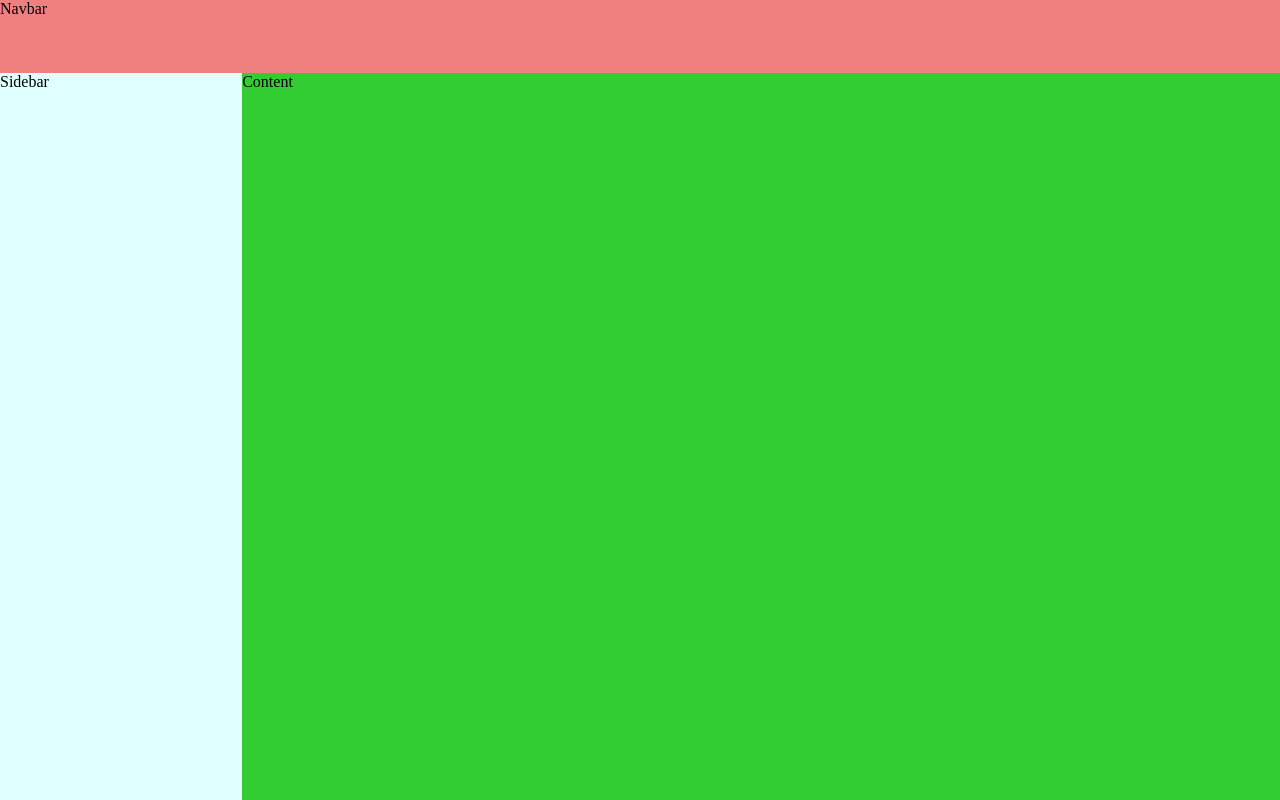
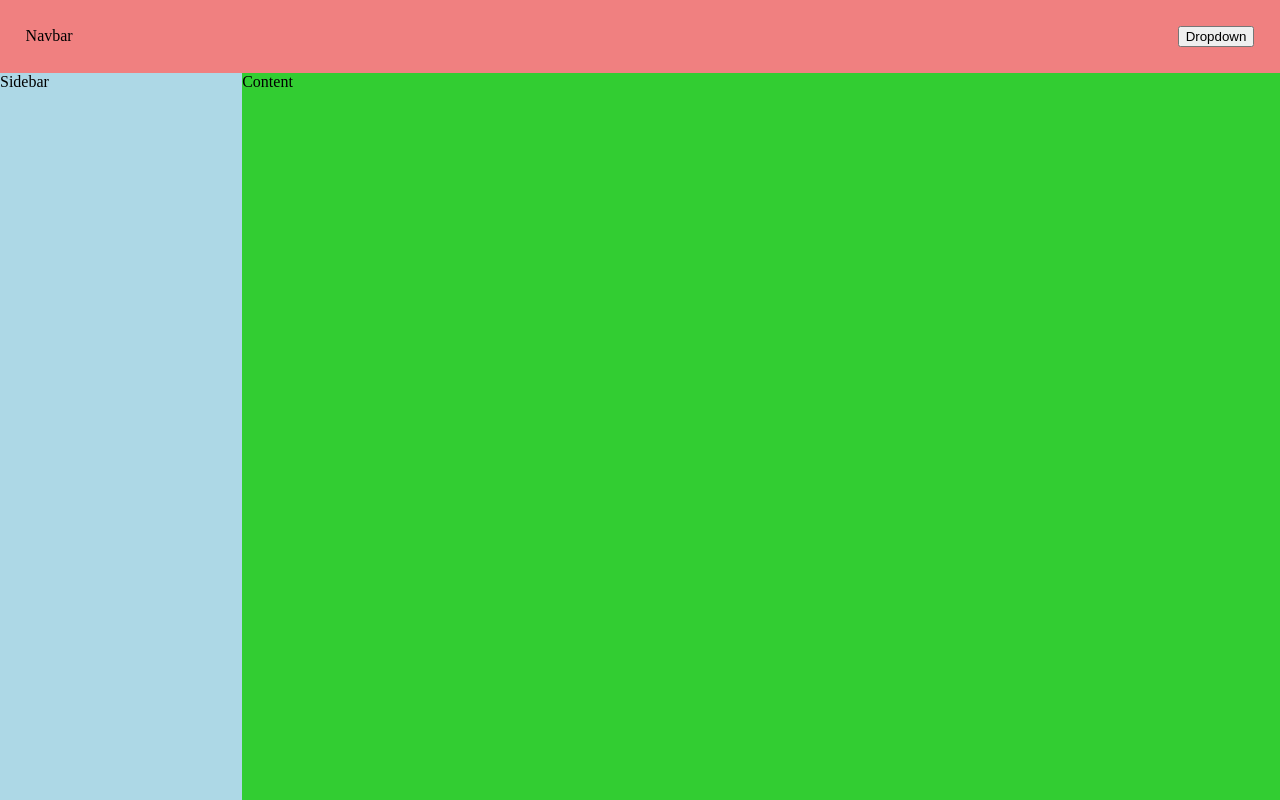
Before and after one commit to assiajsaad/odin-dynamic-user-interface-interactions, a website built with webpack: page src/index.html in a window 1280 px wide. Built offline with nearby package versions, Linux system fonts and the light colour scheme.

Commit message:
Implemented Dropdown

```diff
--- /dev/null
+++ b/src/dropdown.js
@@ -0,0 +1,33 @@
+function dropdown() {
+  const dropdown = document.createElement("div");
+  dropdown.classList.add("dropdown");
+
+  const dropdownContent = document.createElement("div");
+  dropdownContent.classList.add("dropdown-content");
+
+  const btn = document.createElement("button");
+  btn.textContent = "Dropdown";
+
+  const choice1 = document.createElement("a");
+  choice1.textContent = "Choice 1";
+  choice1.href = "#";
+
+  const choice2 = document.createElement("a");
+  choice2.textContent = "Choice 2";
+  choice2.href = "#";
+
+  const choice3 = document.createElement("a");
+  choice3.textContent = "Choice 2";
+  choice3.href = "#";
+
+  dropdownContent.appendChild(choice1);
+  dropdownContent.appendChild(choice2);
+  dropdownContent.appendChild(choice3);
+
+  dropdown.appendChild(btn);
+  dropdown.appendChild(dropdownContent);
+
+  return dropdown;
+}
+
+export { dropdown };
--- a/src/index.html
+++ b/src/index.html
@@ -1,13 +1,16 @@
 <!DOCTYPE html>
 <html lang="en">
-<head>
-    <meta charset="UTF-8">
-    <meta name="viewport" content="width=device-width, initial-scale=1.0">
+  <head>
+    <meta charset="UTF-8" />
+    <meta name="viewport" content="width=device-width, initial-scale=1.0" />
     <title>Dynamic User Interface Interactions</title>
-</head>
-<body>
-    <div class="navbar">Navbar</div>
+  </head>
+  <body>
+    <div class="navbar">
+      <div class="nav-title">Navbar</div>
+
+    </div>
     <div class="sidebar">Sidebar</div>
     <div class="content">Content</div>
-</body>
+  </body>
 </html>
--- a/src/index.js
+++ b/src/index.js
@@ -1 +1,19 @@
-import  "./style.css";
+import "./style.css";
+import { dropdown } from "./dropdown";
+
+const drop = dropdown();
+const nav = document.querySelector(".navbar");
+
+nav.appendChild(drop);
+
+document.addEventListener("DOMContentLoaded", function () {
+  const dropdown = document.querySelector(".dropdown");
+
+  dropdown.addEventListener("mouseover", function () {
+    this.querySelector(".dropdown-content").style.display = "block";
+  });
+
+  dropdown.addEventListener("mouseout", function () {
+    this.querySelector(".dropdown-content").style.display = "none";
+  });
+});
--- a/src/style.css
+++ b/src/style.css
@@ -8,17 +8,50 @@ body {
 .navbar {
   grid-area: 1 / 1 / 2 / -1;
   background-color: lightcoral;
+  display: flex;
+  align-items: center;
+  padding: 2%;
+}
 
+.nav-title {
+  margin-right: auto;
 }
 
 .sidebar {
   grid-area: 2 / 1 / -1 / 2;
-    background-color: lightcyan;
-
+  background-color: lightblue;
 }
 
 .content {
   grid-area: 2 / 2 / -1 / -1;
   background-color: limegreen;
+}
 
+.dropdown {
+  position: relative;
+  display: inline-block;
 }
+
+.dropdown-content {
+  display: none;
+  position: absolute;
+  background-color: #f9f9f9;
+  min-width: max-content;
+  box-shadow: 0px 8px 16px 0px rgba(0, 0, 0, 0.2);
+  z-index: 1;
+}
+
+.dropdown-content a {
+  color: black;
+  padding: 12px 16px;
+  text-decoration: none;
+  display: block;
+}
+
+.dropdown-content a:hover {
+  background-color: #f1f1f1;
+}
+/*
+  .dropdown:hover .dropdown-content {
+    display: block;
+  } */
```
Lines whose indentation alone changed are shown as unchanged.
